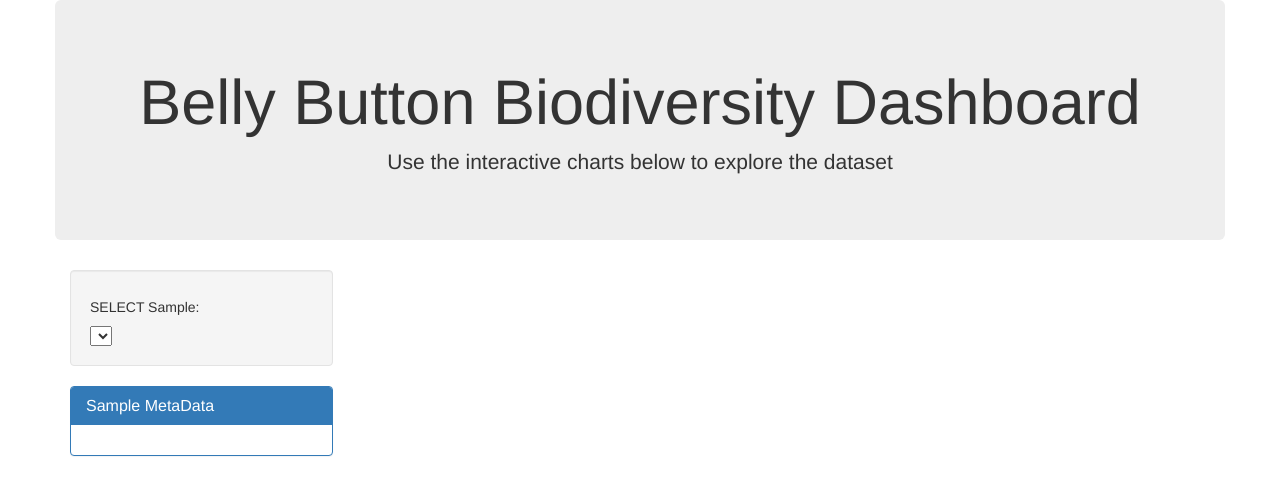
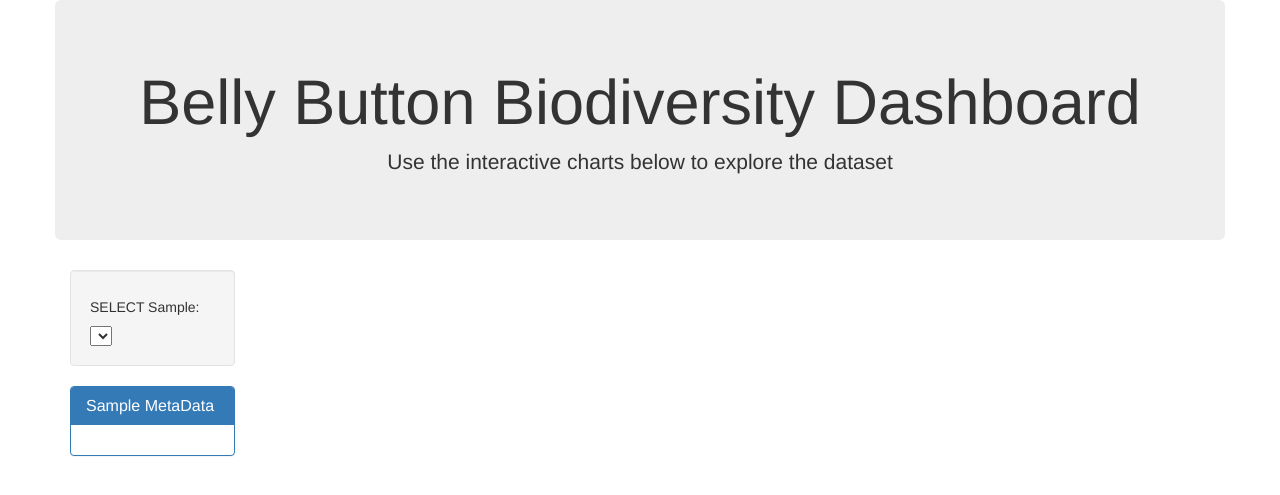
Before and after one commit to CharlesPBiggar/Microbiome_Interactive_Dashboard, a Flask app: page / in a window 1280 px wide. Shown: the top 495 px of the page. Run offline with Flask 2, Linux system fonts and the light colour scheme; data that the repository does not hold is empty; some libraries are stand-ins or nearby versions.

Commit message:
updated formatting

```diff
--- a/Code/static/js/app.js
+++ b/Code/static/js/app.js
@@ -14,8 +14,6 @@ function buildMetadata(sample) {
     Object.entries(data).forEach(([key, value]) => {
       PANEL.append("h6").text(`${key}:${value}`);
     })
-      //Gauge Chart
-      // buildGauge(data.WFREQ); **Come back to build this function out
   })
 };
 
--- a/Code/templates/index.html
+++ b/Code/templates/index.html
@@ -19,7 +19,7 @@
       </div>
     </div>
     <div class="row">
-      <div class="col-md-3">
+      <div class="col-md-2">
         <div class="well">
           <h5>SELECT Sample:</h5>
           <select id="selDataset" onchange="optionChanged(this.value)"></select>
@@ -31,10 +31,10 @@
           <div id="sample-metadata" class="panel-body"></div>
         </div>
       </div>
-      <div class="col-md-7">
+      <div class="col-md-6">
         <div id="pie"></div>
       </div>
-      <div class="col-md-2">
+      <div class="col-md-4">
         <div id="gauge"></div>
       </div>
     </div>
@@ -48,7 +48,7 @@
   <!-- <script src="https://cdn.plot.ly/plotly-1.31.2.min.js"></script> -->
   <script src="https://cdnjs.cloudflare.com/ajax/libs/d3/5.5.0/d3.js"></script>
   <script src="https://cdn.plot.ly/plotly-latest.min.js"></script>
-  <!-- <script src="{{ url_for('static', filename='js/bonus.js') }}"></script> -->
+  <!-- <script src="{{ url_for('static', filename='js/gauge_add_on.js') }}"></script> -->
   <script src="{{ url_for('static', filename='js/app.js') }}"></script>
 
 </body>
```
Lines whose indentation alone changed are shown as unchanged.
